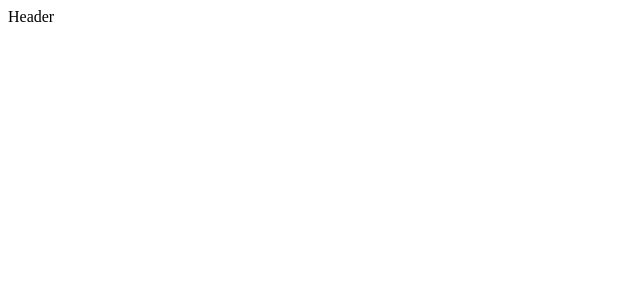
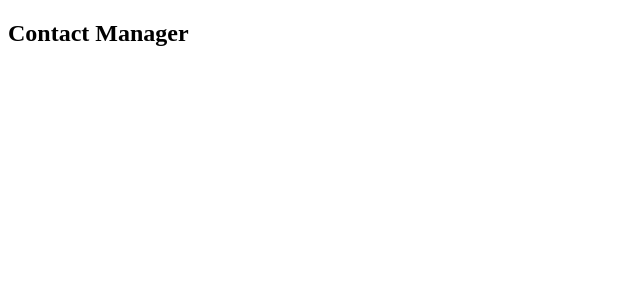
Before and after one commit to Moonijaz/React-js, a React app in the folder Contact-manager/: page / in a window 1280 px wide. Shown: the top 300 px of the page, without its empty margins (0-640 px from the left). Built offline with nearby package versions, Linux system fonts and the light colour scheme; the HTML template or start-up script is replaced by a standard one.

Commit message:
Add header in header file

```diff
--- a/Contact-manager/src/Components/Header.jsx
+++ b/Contact-manager/src/Components/Header.jsx
@@ -2,6 +2,10 @@ import React from 'react'
 
 export default function Header() {
   return (
-    <div>Header</div>
+    <div className='ui-fixed-menu'>
+        <div className='ui-container-center'>
+            <h2>Contact Manager</h2>
+        </div>
+    </div>
   )
 }
```
